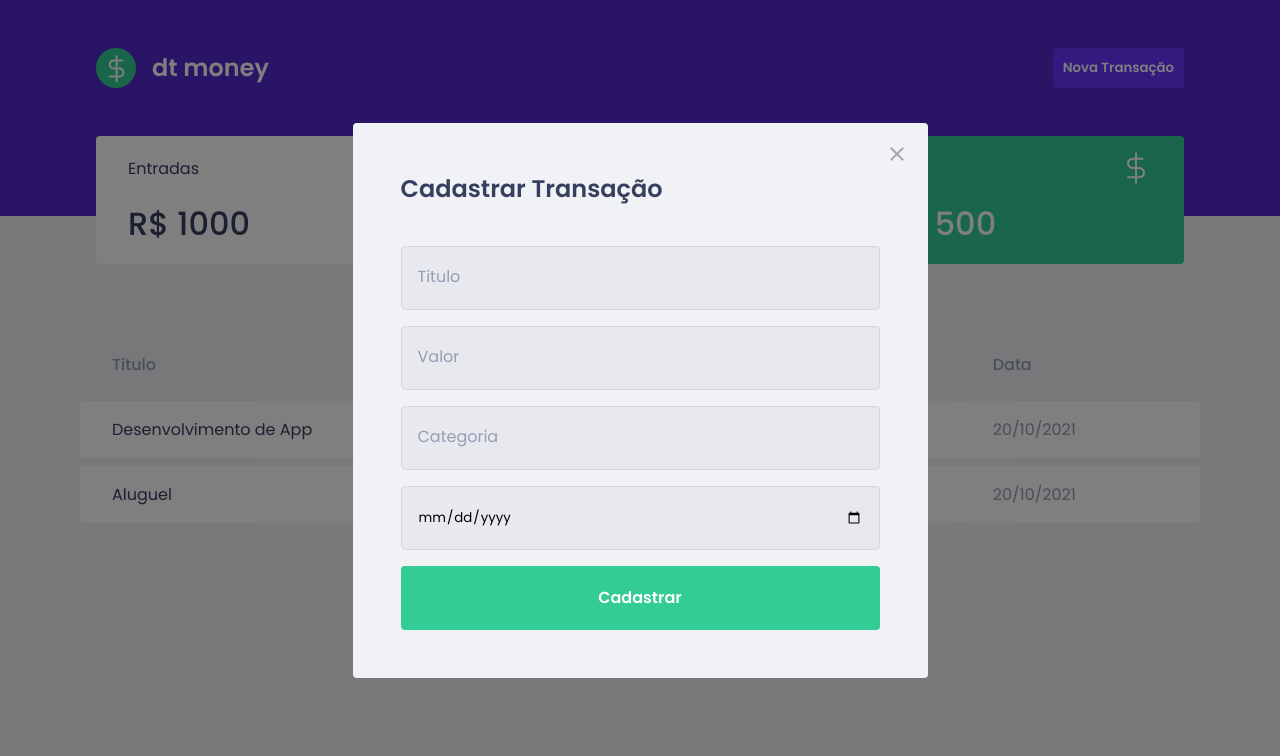
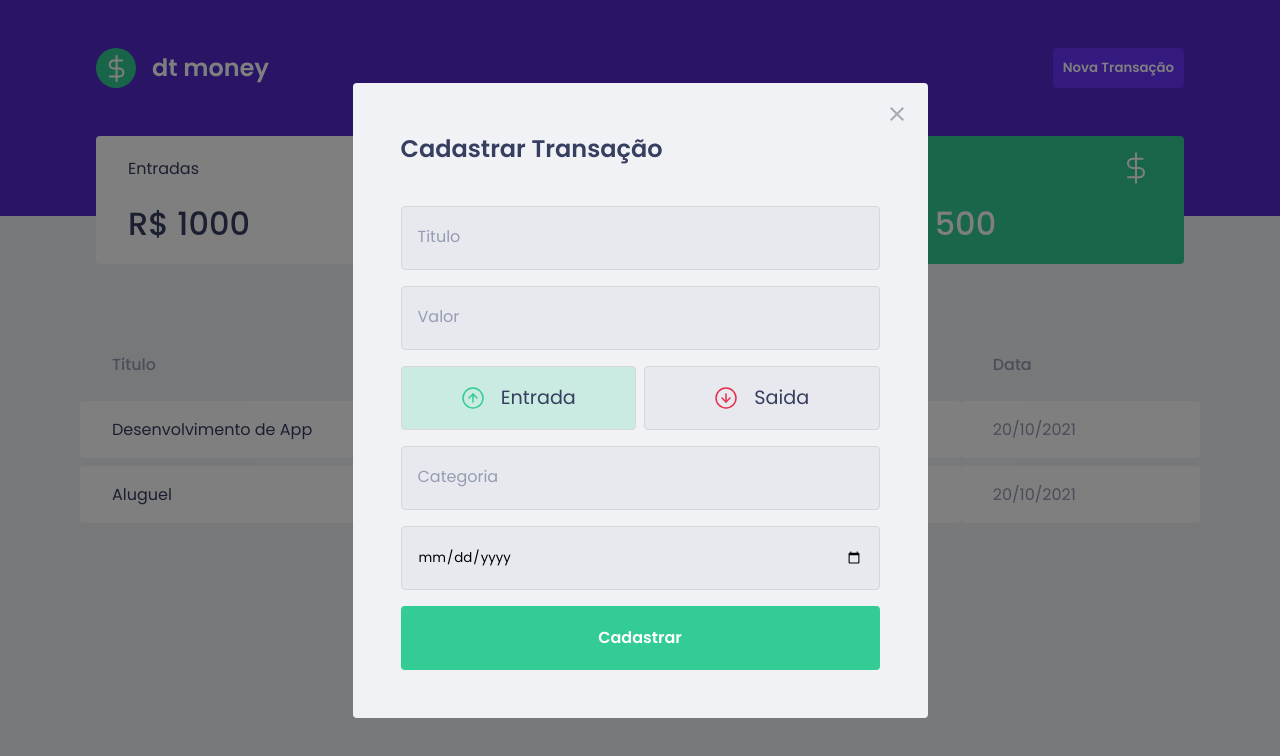
Before and after one commit to fdAssis/reactjs-coffee-money, a React (Create React App) app: page / in a window 1280 px wide. Both pictures are taken after a click on the button "Nova Transação". Shown: the top 756 px of the page. Built offline with nearby package versions, Linux system fonts and the light colour scheme; no server answers; what miragejs would draw is missing.

Commit message:
add select color button

```diff
--- a/src/components/NewTransitionModal/index.tsx
+++ b/src/components/NewTransitionModal/index.tsx
@@ -1,13 +1,21 @@
 import Modal from 'react-modal';
-import { Container } from './styles';
+import { Container, TransitionTypeContainer, ButtonBox } from './styles';
+
 import ImgClose from '../../assets/close.svg';
+import ImgIncome from '../../assets/income.svg';
+import ImgOutcome from '../../assets/outcome.svg';
+import { useState } from 'react';
+
 
 interface NewTransitionModalProps{
   isOpen: boolean;
   onRequestClose: () => void;
 }
 
-export function NewTransitionModal({isOpen, onRequestClose}:NewTransitionModalProps){
+export function NewTransitionModal({isOpen,  onRequestClose}:NewTransitionModalProps){
+
+  const [type, setType] = useState('deposit');
+
   return (
      <Modal
       isOpen={isOpen}
@@ -27,6 +35,32 @@ export function NewTransitionModal({isOpen, onRequestClose}:NewTransitionModalPr
         <h2>Cadastrar Transação</h2>
         <input placeholder='Titulo' />
         <input type="number" placeholder='Valor' />
+
+        <TransitionTypeContainer>
+          <ButtonBox
+            type="button"
+            onClick={() => {setType('deposit')}}
+            isSelected={type === 'deposit'}
+            selectColor='green'
+          >
+            <img src={ImgIncome} alt="Entrada" />
+            <span>Entrada</span>
+
+          </ButtonBox>
+
+          <ButtonBox
+            type="button"
+            onClick={() => {setType('withdraw')}}
+            isSelected={type === 'withdraw'}
+            selectColor='red'
+          >
+            <img src={ImgOutcome} alt="Saida" />
+            <span>Saida</span>
+
+          </ButtonBox>
+
+        </TransitionTypeContainer>
+
         <input placeholder='Categoria' />
         <input type="date" placeholder='Data' />
         <button type="submit">Cadastrar</button>
--- a/src/components/NewTransitionModal/styles.ts
+++ b/src/components/NewTransitionModal/styles.ts
@@ -46,5 +46,56 @@ export const Container = styled.form`
       filter: brightness(0.9);
     }
   }
+`;
 
+export const TransitionTypeContainer = styled.div`
+  margin: 1rem 0;
+  display: grid;
+  grid-template-columns: 1fr 1fr;
+  gap: 0.5rem;
+`
+
+interface ButtonBoxProps{
+  isSelected: boolean;
+  selectColor: 'green' | 'red';
+}
+
+const colors = {
+  green: 'rgb(51, 204, 149, 0.2)',
+  red: 'rgb(229, 46, 77, 0.2)',
+}
+
+
+export const ButtonBox = styled.button<ButtonBoxProps>`
+  display: flex;
+  align-items: center;
+  justify-content: center;
+
+  width: 100%;
+  height: 4rem;
+  background: ${(props) => props.isSelected
+    ? colors[props.selectColor]
+    : '#E7E9EE'
+  };
+
+  border: 1px solid #D7D7D7;
+  border-radius: 0.25rem;
+
+  transition: border 0.2s;
+
+  img{
+    width: 24px;
+    height: 24px;
+  }
+
+  &:hover{
+    border: 2px solid #C9D9D9;
+  }
+
+  span{
+    display: inline-block;
+    margin-left: 1rem;
+    font-size: 1.2rem;
+    color: var(--text-title);
+  }
 `;
```
